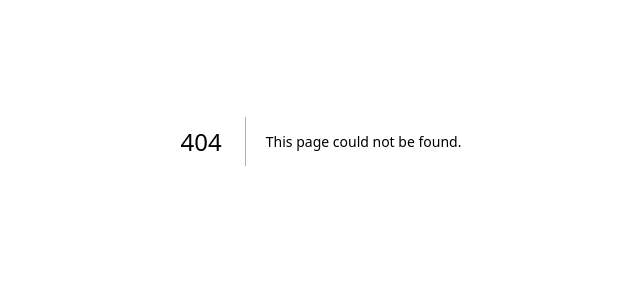
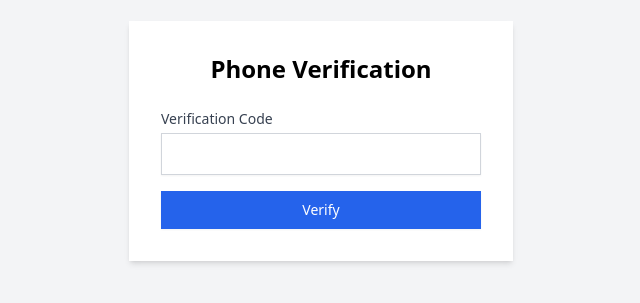
Before and after one commit to Hackerug06/hackerug06-frontend, a Next.js app: page /verify-phone in a window 1280 px wide. Before the commit this address had no page. Shown: the part 259-562 px from the top of the page, without its empty margins (319-959 px from the left). Built offline with nearby package versions, Linux system fonts and the light colour scheme.

Commit message:
Create page.tsx

```diff
--- /dev/null
+++ b/app/verify-phone/page.tsx
@@ -0,0 +1,65 @@
+"use client"
+
+import { useState } from "react"
+import { useRouter, useSearchParams } from "next/navigation"
+import axios from "axios"
+
+export default function VerifyPhone() {
+  const [code, setCode] = useState("")
+  const [message, setMessage] = useState("")
+  const [error, setError] = useState("")
+  const router = useRouter()
+  const searchParams = useSearchParams()
+
+  const handleSubmit = async (e: React.FormEvent) => {
+    e.preventDefault()
+    setError("")
+    setMessage("")
+
+    const token = searchParams.get("token")
+    if (!token) {
+      setError("Invalid verification link")
+      return
+    }
+
+    try {
+      const response = await axios.post(`${process.env.NEXT_PUBLIC_API_URL}/verify`, { token, code })
+      setMessage(response.data.message)
+      setTimeout(() => router.push("/"), 3000)
+    } catch (error) {
+      console.error("Verification error:", error.response?.data || error.message)
+      setError(error.response?.data?.error || "Failed to verify phone number. Please try again.")
+    }
+  }
+
+  return (
+    <div className="min-h-screen flex items-center justify-center bg-gray-100">
+      <div className="bg-white p-8 rounded-lg shadow-md w-96">
+        <h1 className="text-2xl font-bold mb-6 text-center">Phone Verification</h1>
+        {error && <p className="text-red-500 text-sm mb-4">{error}</p>}
+        {message && <p className="text-green-500 text-sm mb-4">{message}</p>}
+        <form onSubmit={handleSubmit} className="space-y-4">
+          <div>
+            <label htmlFor="code" className="block text-sm font-medium text-gray-700">
+              Verification Code
+            </label>
+            <input
+              type="text"
+              id="code"
+              value={code}
+              onChange={(e) => setCode(e.target.value)}
+              required
+              className="mt-1 block w-full px-3 py-2 border border-gray-300 rounded-md shadow-sm focus:outline-none focus:ring-blue-500 focus:border-blue-500"
+            />
+          </div>
+          <button
+            type="submit"
+            className="w-full flex justify-center py-2 px-4 border border-transparent rounded-md shadow-sm text-sm font-medium text-white bg-blue-600 hover:bg-blue-700 focus:outline-none focus:ring-2 focus:ring-offset-2 focus:ring-blue-500"
+          >
+            Verify
+          </button>
+        </form>
+      </div>
+    </div>
+  )
+}
```
